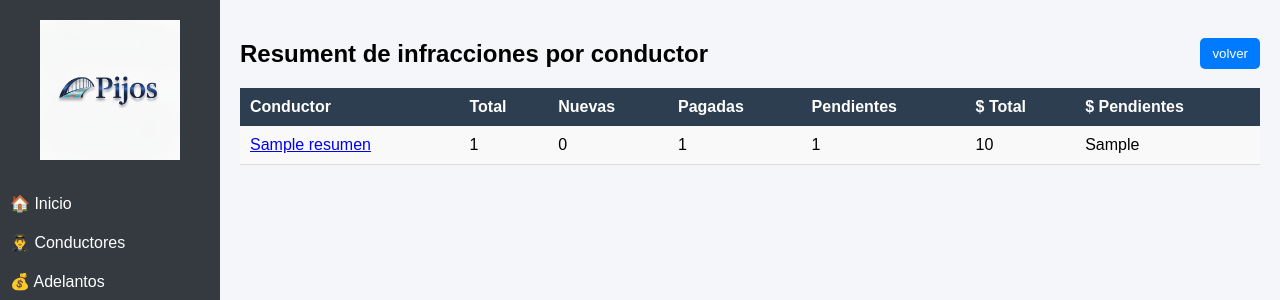
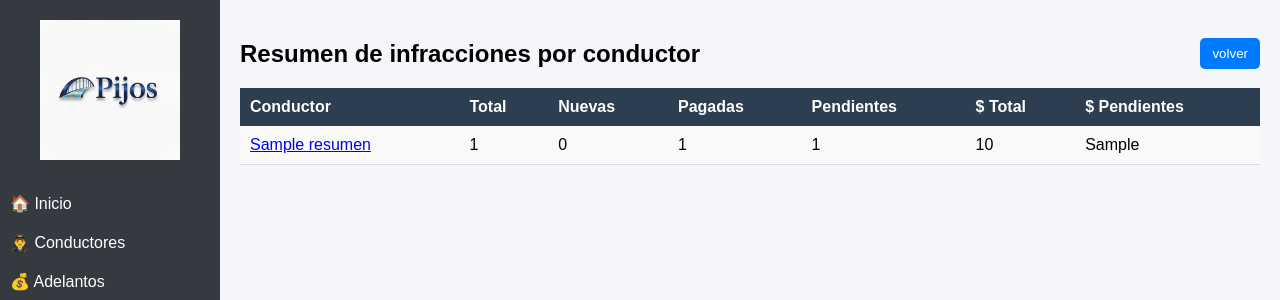
Before and after one commit to flotapjs-tech/mi_app_empresa, a Python web app: template templates/infracciones_asignadas.html in a window 1280 px wide. Shown: the top 300 px of the page. Run offline with Jinja, Linux system fonts and the light colour scheme; the template is opened without the code that fills it: most values are stand-ins (such as "Sample title", 1, 10 or a date in 2020).

Commit message:
correciones de titulos html

```diff
--- a/app.py
+++ b/app.py
@@ -1842,6 +1842,8 @@ def eliminar_infraccion(id):
     cursor.execute("DELETE FROM infracciones WHERE id = %s", (id,))
     conn.commit()
     conn.close()
+
+    flash("Infraccion Eliminada")
 
     return redirect(request.referrer)
 
--- a/templates/infracciones_asignadas.html
+++ b/templates/infracciones_asignadas.html
@@ -2,7 +2,7 @@
 
 {% block content %}
 <div style="display: flex; justify-content: space-between; align-items: center;">
-<h2>Resument de infracciones por conductor</h2>
+<h2>Resumen de infracciones por conductor</h2>
 <div style="text-align: right;" >
     <a href="/infracciones">
         <button>volver</button>
```
